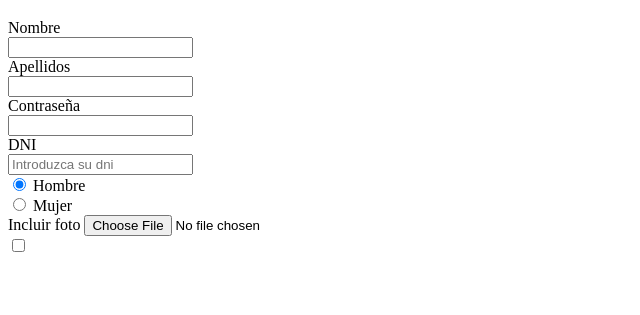
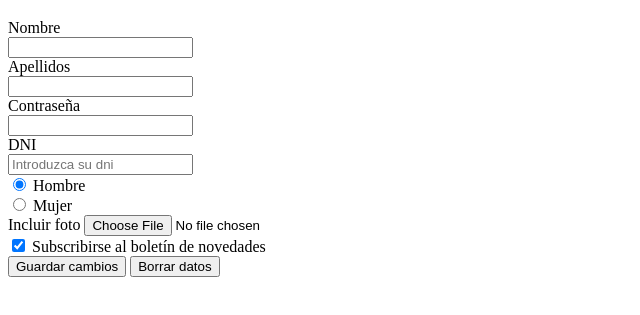
Before and after one commit to imdaano/Exercises-HMTL-Liceo, a plain HTML site: page Formulario01/formulario1.html in a window 1280 px wide. Shown: the part 61-376 px from the top of the page, without its empty margins (0-640 px from the left). Drawn offline with Linux system fonts and the light colour scheme.

Commit message:
FEAT new code in exercise 7

```diff
--- a/Formulario01/formulario1.html
+++ b/Formulario01/formulario1.html
@@ -7,12 +7,12 @@
 </head>
 <body>
     <h1>Rellena tu CV</h1>
-    <form action="">
+    <form action="https://www.w3schools.com/html/html_forms.asp">
         <!-- Esto es para el formulario de nombre, apellidos dni y contraseña  -->
         <label for="firstName">Nombre</label><br>
         <input type="text" maxlength="30"><br>
         <label for="secondName">Apellidos</label><br>
-        <input type="text" maxlength="50"><br>
+        <input type="text" maxlength="70"><br>
         <label for="password">Contraseña</label><br>
         <input type="password" name="pass" id="pass" minlength="6" maxlength="12"><br>
         <label for="DNI">DNI</label><br>
@@ -27,20 +27,14 @@
         <!-- Esto es para añadir archivos -->
         <label for="archivos">Incluir foto</label>
         <input type="file" name="foto" id="foto"> <br>
-
-        <input type="checkbox" name="Boletin" id="Boletin">
-
-
-        <!-- <label for="Genre">Sexo</label><br>
-        <input type="radio" name="Male" id="Male">Hombre <br>
-        <input type="radio" name="Female" id="Female">Mujer <br> -->
-
-
-
-
-
-
+        <!-- Esto es para el boletin de novedades  -->
+        <input type="checkbox" name="Boletin" id="Boletin" checked>
+        <label for="Boletin">Subscribirse al boletín de novedades</label> <br>
+        <!-- Esto es para los botones de guardar cambios y resetear formulario -->
+        <input type="submit" value="Guardar cambios">
+        <input type="reset" value="Borrar datos">
 
     </form>
+
 </body>
 </html>
```
